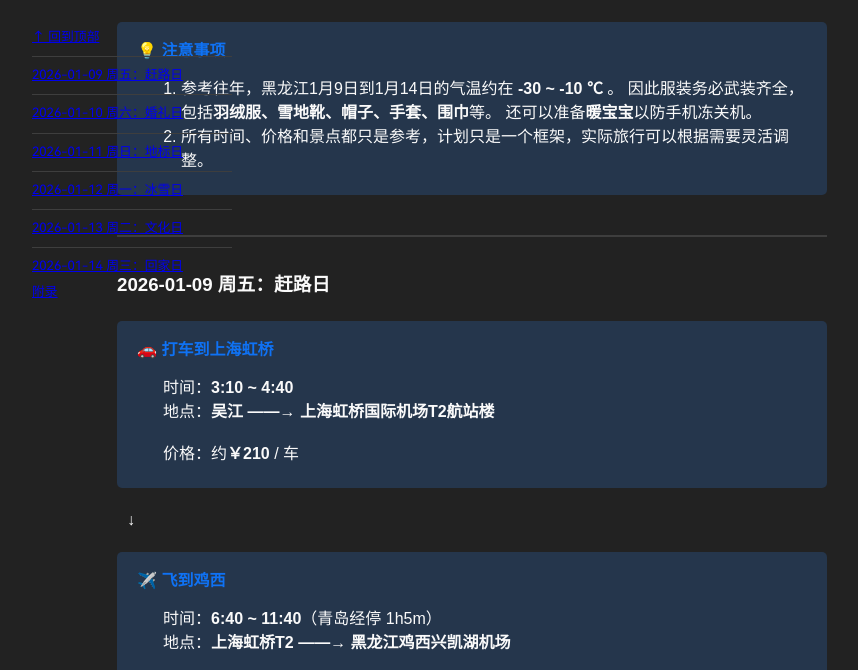
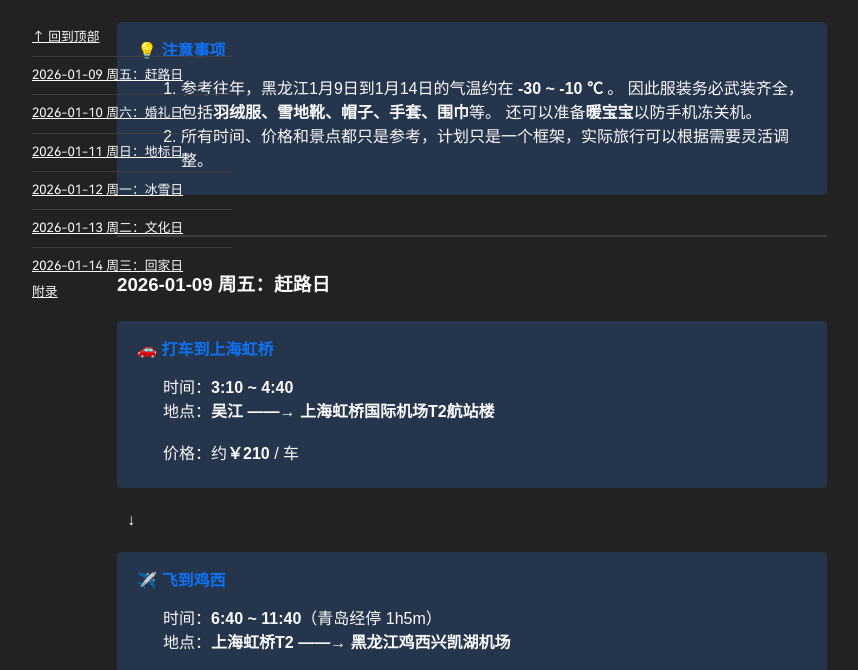
Before and after one commit to SilentMoonset/SilentMoonset.github.io, a plain HTML site: page index.html in a window 1280 px wide. Shown: the part 98-768 px from the top of the page, without its empty margins (168-1026 px from the left). Drawn offline with Linux system fonts and the light colour scheme.

Commit message:
make the font of aside bar white in default status AGAIN

```diff
--- a/css/style.css
+++ b/css/style.css
@@ -130,7 +130,7 @@ mark {
     border-top: 1px solid #3e3e3e;
     margin: 10px 0 8px 0
 }
-.toc,
+.toc a:link,
 .toc a:visited,
 .toc a:active {
     color: inherit;
```
